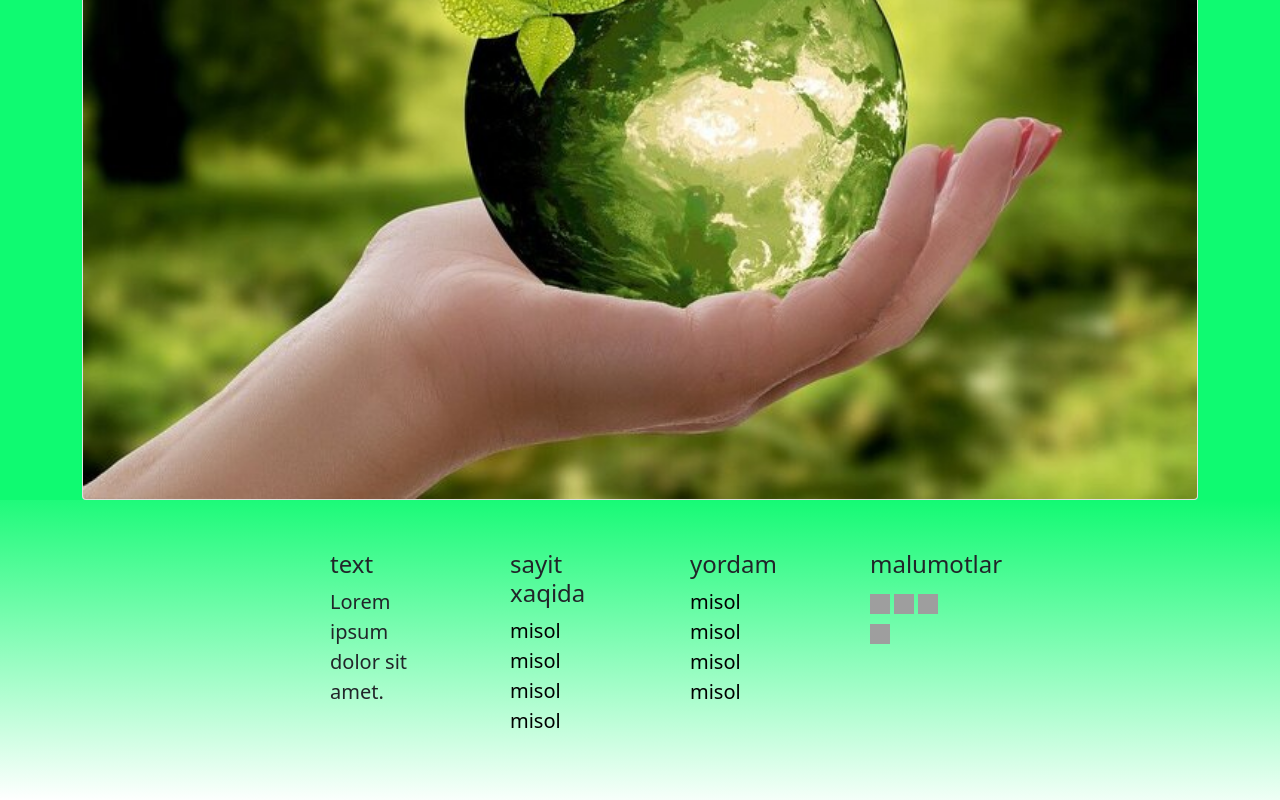
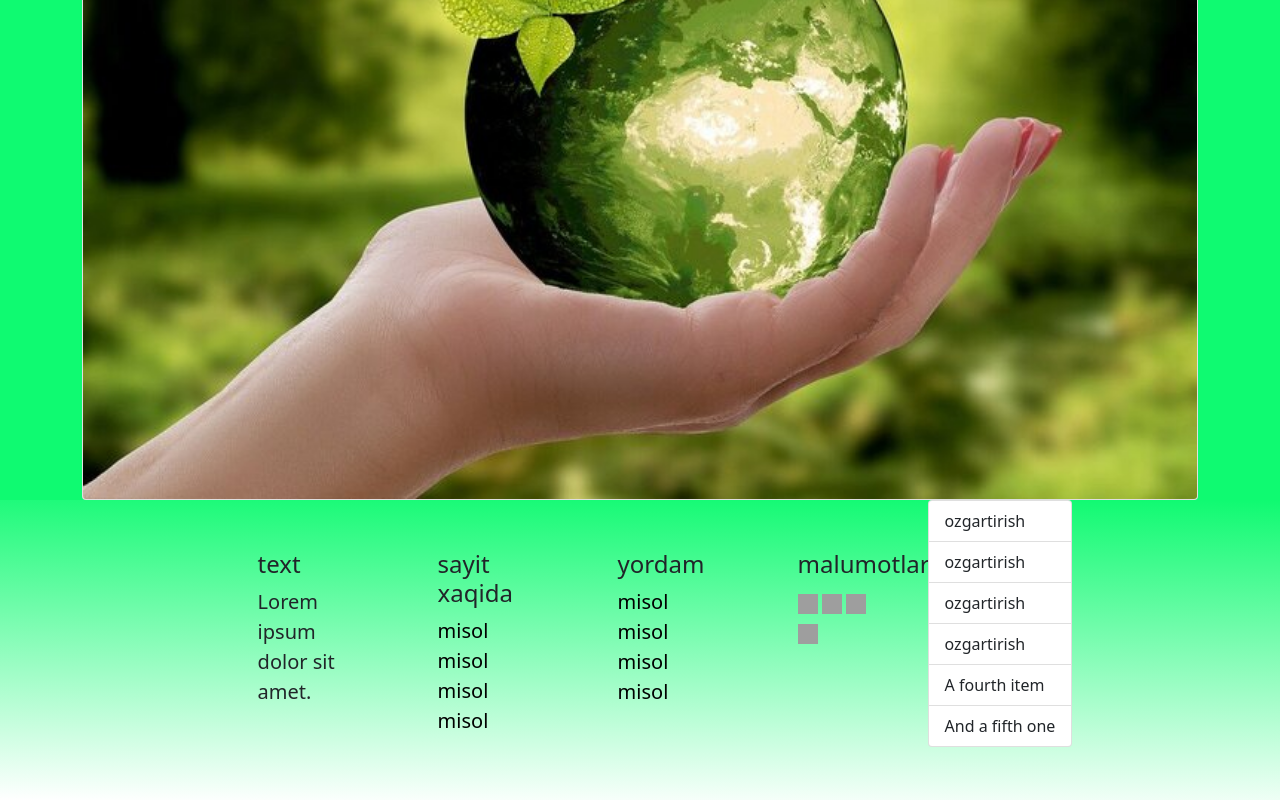
Before and after one commit to zari02/zari02.github.io, a plain HTML site: page index.html in a window 1280 px wide. Shown: the part 6039-6839 px from the top of the page. Drawn offline with nearby package versions, Linux system fonts and the light colour scheme; grey boxes are pictures that could not be loaded.

Commit message:
kommantary

```diff
--- a/index.html
+++ b/index.html
@@ -323,6 +323,14 @@
   <a href="#"><img src="https://image.flaticon.com/icons/png/512/145/145812.png" alt=""></a>
   <a href="#"><img src="https://image.flaticon.com/icons/png/512/1384/1384060.png" alt=""></a>
   </div>
+  <ul class="list-group">
+    <li class="list-group-item">ozgartirish</li>
+    <li class="list-group-item">ozgartirish</li>
+    <li class="list-group-item">ozgartirish</li>
+    <li class="list-group-item">ozgartirish</li>
+    <li class="list-group-item">A fourth item</li>
+    <li class="list-group-item">And a fifth one</li>
+  </ul>
   </div>
 
 
```
